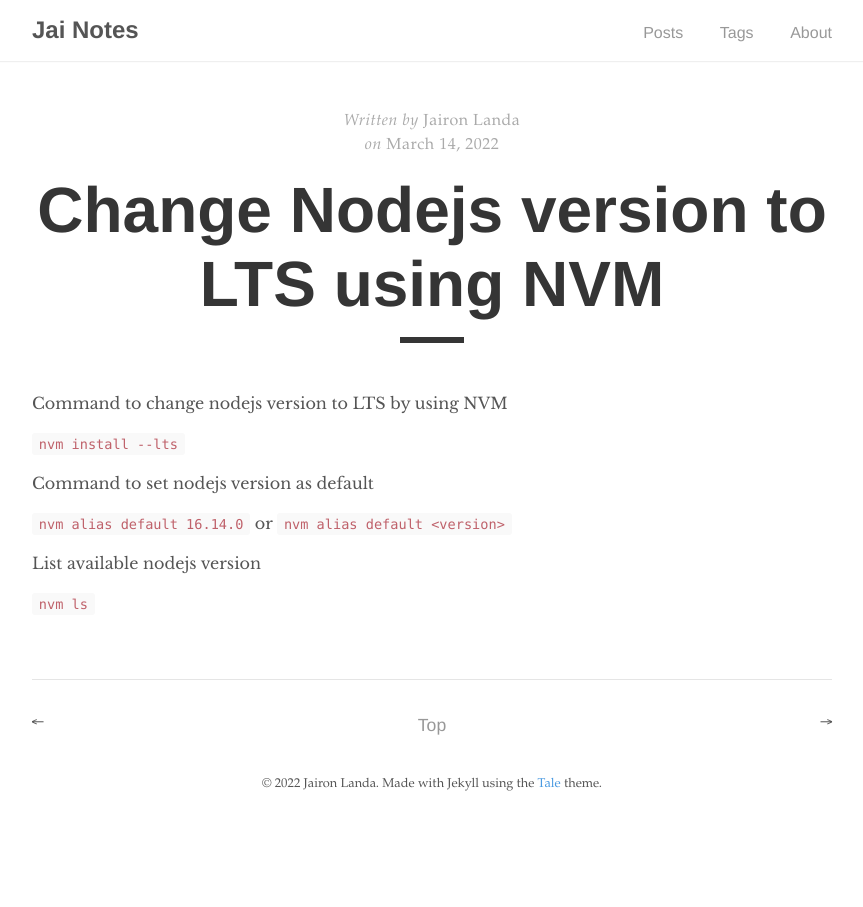
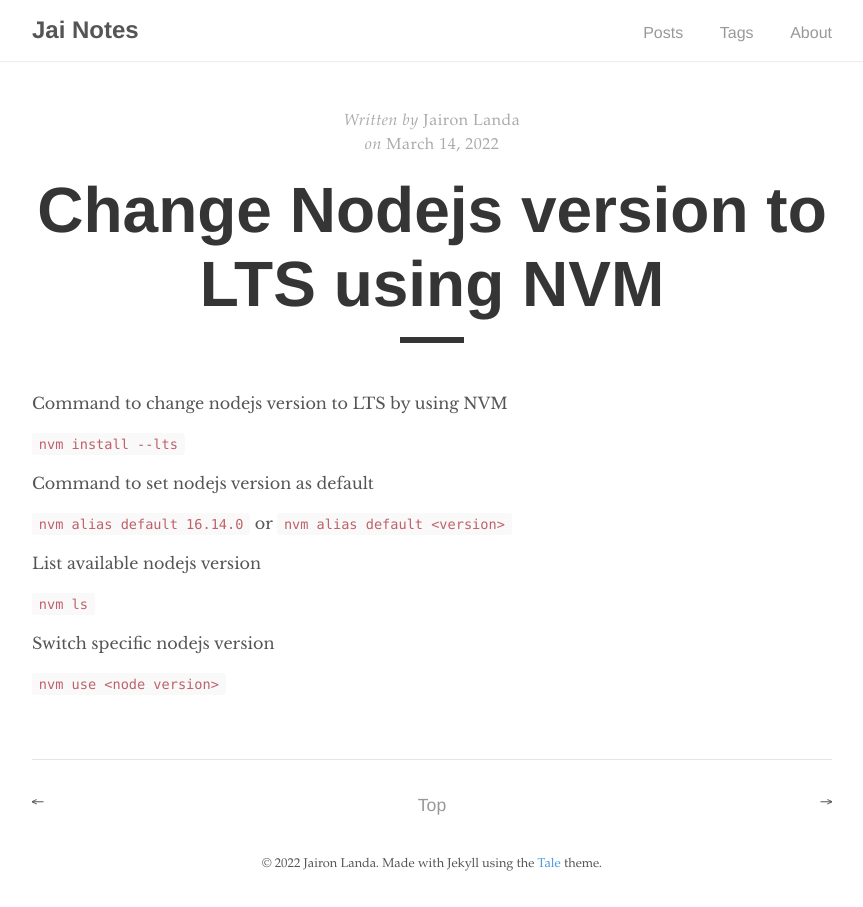
Before and after one commit to Jaironlanda/notes, a Jekyll site: the page built from _posts/2022-03-14-nvm-setup.md, in a window 1280 px wide. Shown: the whole page, without its empty margins (208-1071 px from the left). Built offline with Jekyll 4.4.1, drawn with Linux system fonts in a browser that asks for light colours.

Commit message:
new note for nodejs

```diff
--- a/_posts/2022-03-14-nvm-setup.md
+++ b/_posts/2022-03-14-nvm-setup.md
@@ -15,3 +15,7 @@ Command to set nodejs version as default
 List available nodejs version
 
 `nvm ls`
+
+Switch specific nodejs version
+
+`nvm use <node version>`
```
